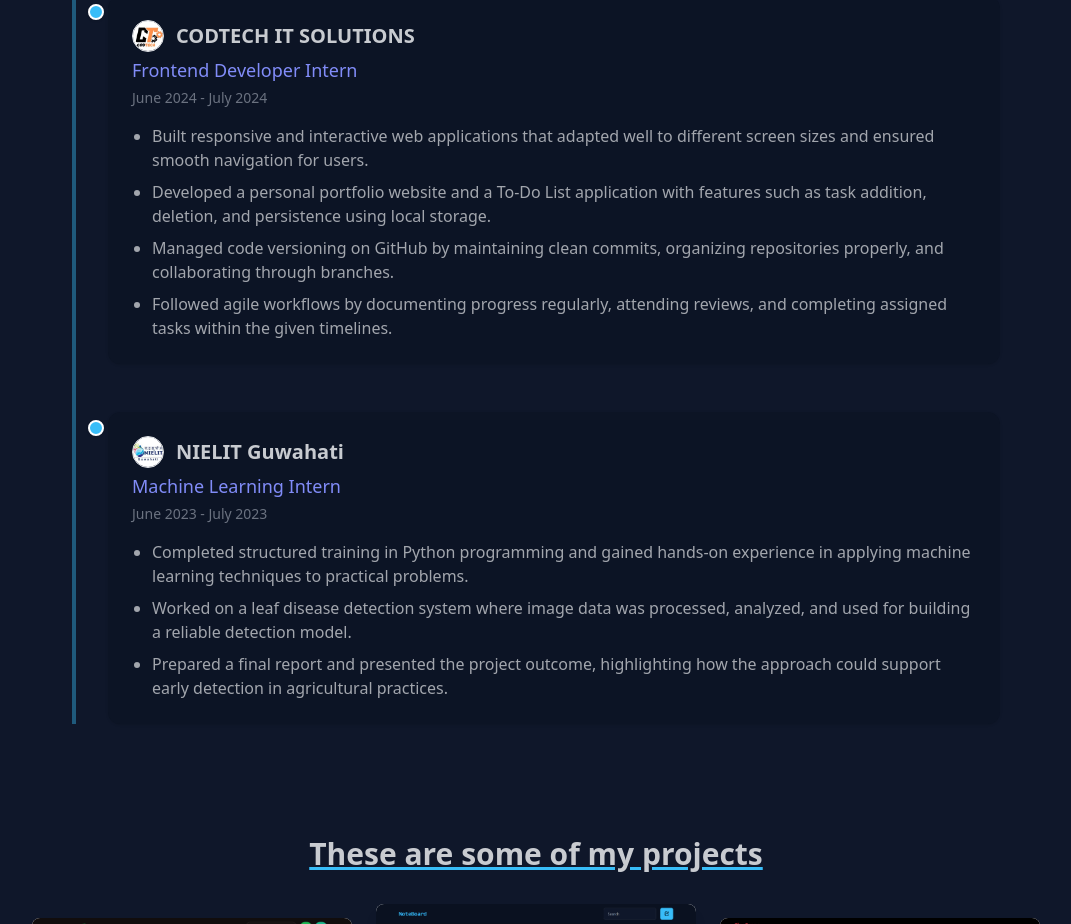
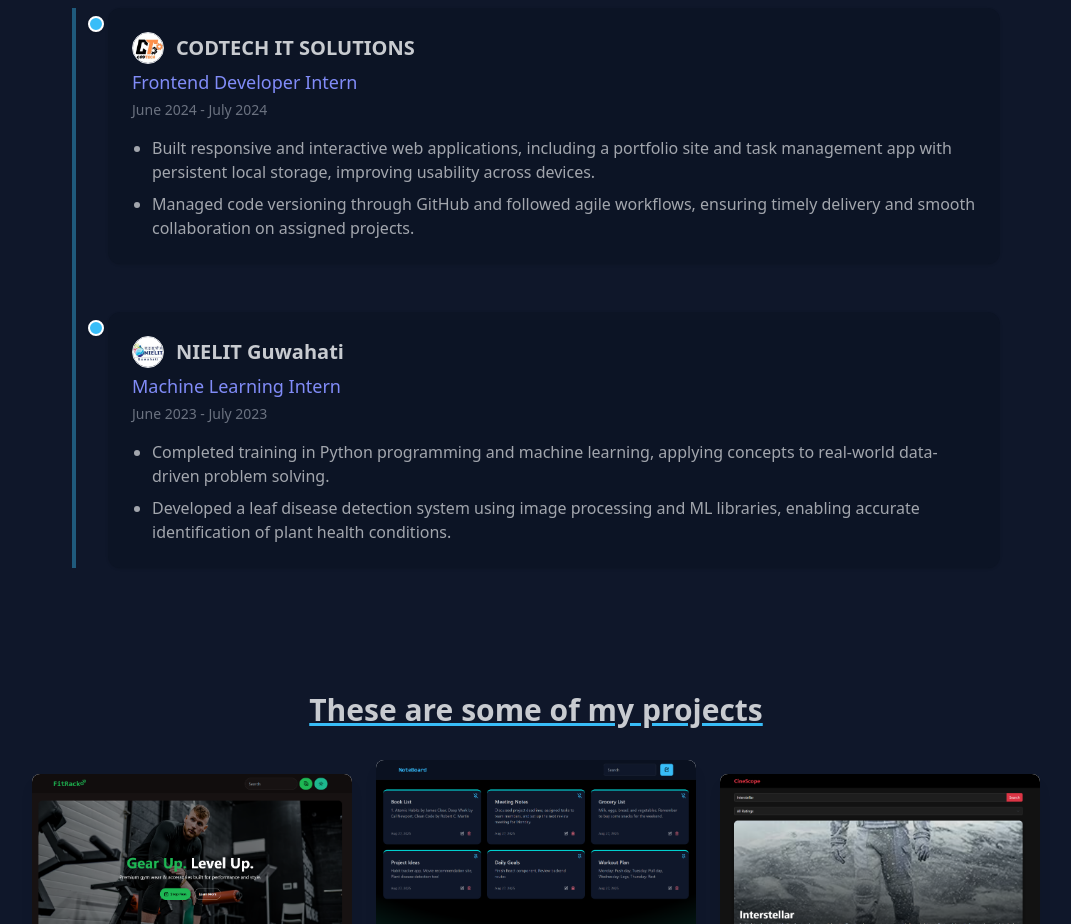
Before and after one commit to Kundan696922/portfolio-3, a React (Vite) app: page / in a window 1280 px wide. Shown: the part 1780-2704 px from the top of the page, without its empty margins (104-1175 px from the left). Built offline with nearby package versions, Linux system fonts and the light colour scheme.

Commit message:
fixed experience list

```diff
--- a/src/sections/ExperienceSection.jsx
+++ b/src/sections/ExperienceSection.jsx
@@ -11,10 +11,8 @@
       date: "June 2024 - July 2024",
       logo: codtechLogo,
       tasks: [
-        "Built responsive and interactive web applications that adapted well to different screen sizes and ensured smooth navigation for users.",
-        "Developed a personal portfolio website and a To-Do List application with features such as task addition, deletion, and persistence using local storage.",
-        "Managed code versioning on GitHub by maintaining clean commits, organizing repositories properly, and collaborating through branches.",
-        "Followed agile workflows by documenting progress regularly, attending reviews, and completing assigned tasks within the given timelines."
+        "Built responsive and interactive web applications, including a portfolio site and task management app with persistent local storage, improving usability across devices.",
+        "Managed code versioning through GitHub and followed agile workflows, ensuring timely delivery and smooth collaboration on assigned projects."
       ],
     },
     {
@@ -23,9 +21,8 @@
       date: "June 2023 - July 2023",
       logo: nielitLogo,
       tasks: [
-        "Completed structured training in Python programming and gained hands-on experience in applying machine learning techniques to practical problems.",
-        "Worked on a leaf disease detection system where image data was processed, analyzed, and used for building a reliable detection model.",
-        "Prepared a final report and presented the project outcome, highlighting how the approach could support early detection in agricultural practices."
+        "Completed training in Python programming and machine learning, applying concepts to real-world data-driven problem solving.",
+        "Developed a leaf disease detection system using image processing and ML libraries, enabling accurate identification of plant health conditions."
       ],
     },
   ];
```
